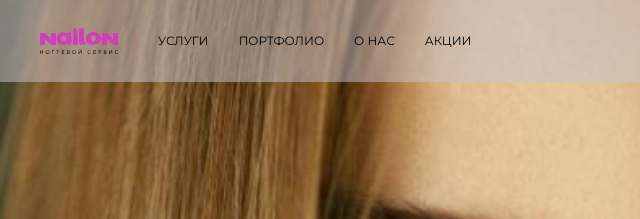
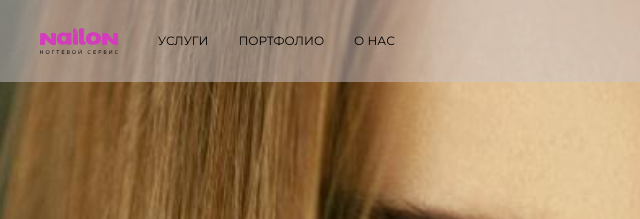
Before and after one commit to DVSaltsev/nailon, a website: page source/index.html in a window 1280 px wide. Shown: the top 219 px of the page, 0-640 px from the left. Drawn offline with nearby package versions, Linux system fonts and the light colour scheme; files that its build step writes are made by us from their sources; files whose address does not match are found by name.

Commit message:
test from work

```diff
--- a/source/index.html
+++ b/source/index.html
@@ -14,7 +14,7 @@
 
 <body class="page__body">
   <!-- Хедер -->
-  <header class="index-header"   >
+  <header class="index-header">
     <div class="header-top">
       <div class="header-top__container container">
         <a class="header-top__logo" href="#">
@@ -32,7 +32,7 @@
             <li class="header-top__nav-item"><a class="header-top__nav-link" href="#">Услуги</a></li>
             <li class="header-top__nav-item"><a class="header-top__nav-link" href="#">Портфолио</a></li>
             <li class="header-top__nav-item"><a class="header-top__nav-link" href="#">О нас</a></li>
-            <li class="header-top__nav-item"><a class="header-top__nav-link" href="#">Акции</a></li>
+            <!-- <li class="header-top__nav-item"><a class="header-top__nav-link" href="#">Акции</a></li> -->
           </ul>
         </nav>
         <div class="header-top__regime">
```
